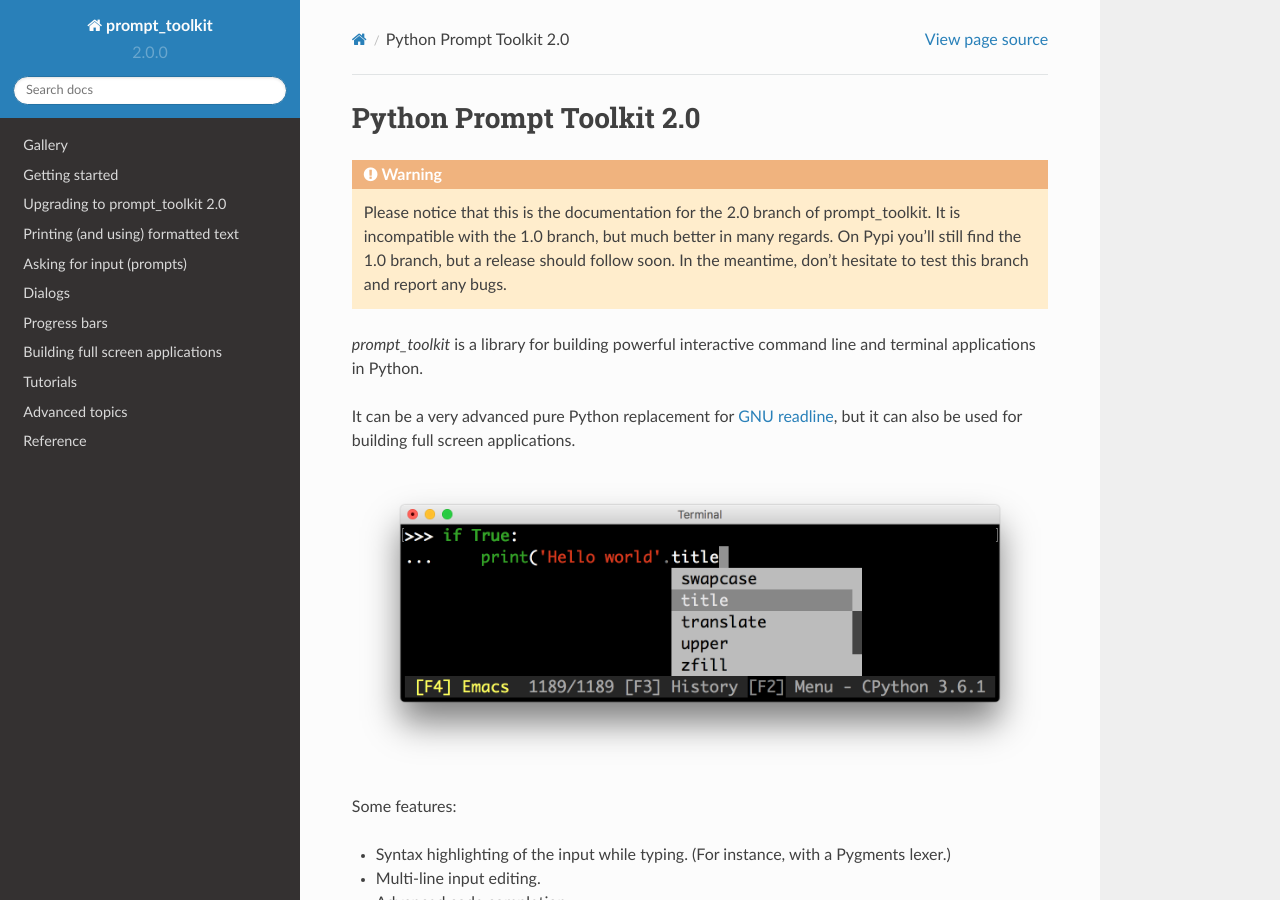
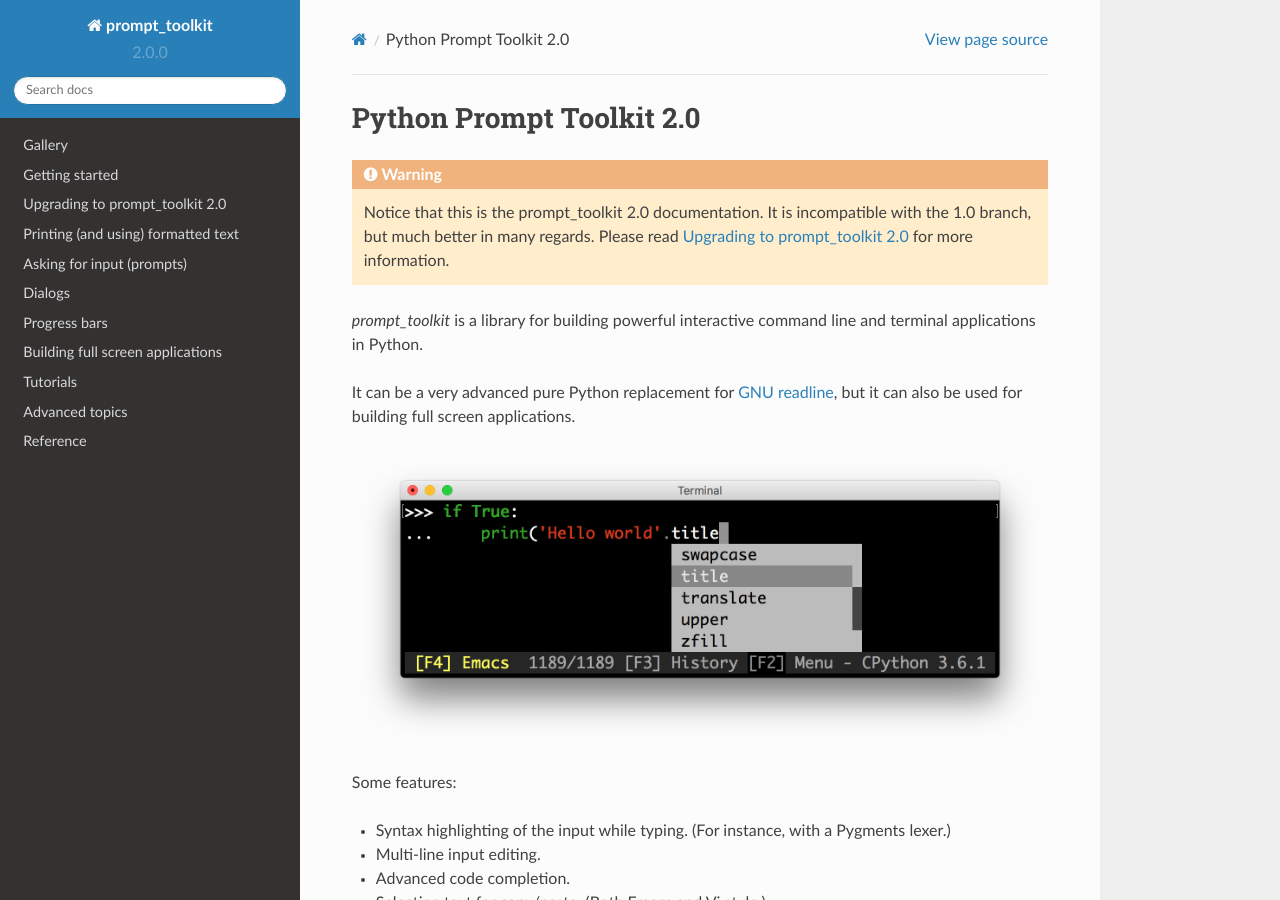
Before and after one commit to dbcli/pgcli, a Sphinx documentation site: the page built from docs/index.rst, in a window 1280 px wide and 900 px high. Built offline with Sphinx 7.4.7 and the Read the Docs theme 2.0.0, drawn with Linux system fonts in a browser that asks for light colours.

Commit message:
Added link to the upgrading page in the docs.

```diff
--- a/docs/index.rst
+++ b/docs/index.rst
@@ -3,12 +3,10 @@
 
 .. warning::
 
-    Please notice that this is the documentation for the 2.0 branch of
-    prompt_toolkit. It is incompatible with the 1.0 branch, but much better in
-    many regards. On Pypi you'll still find the 1.0 branch, but a release
-    should follow soon. In the meantime, don't hesitate to test this branch and
-    report any bugs.
-
+    Notice that this is the prompt_toolkit 2.0 documentation. It is
+    incompatible with the 1.0 branch, but much better in many regards. Please
+    read :ref:`Upgrading to prompt_toolkit 2.0 <upgrading_2_0>` for more
+    information.
 
 `prompt_toolkit` is a library for building powerful interactive command line
 and terminal applications in Python.
```
Also changed, not shown: docs/pages/upgrading.rst (+5 -3 lines).
